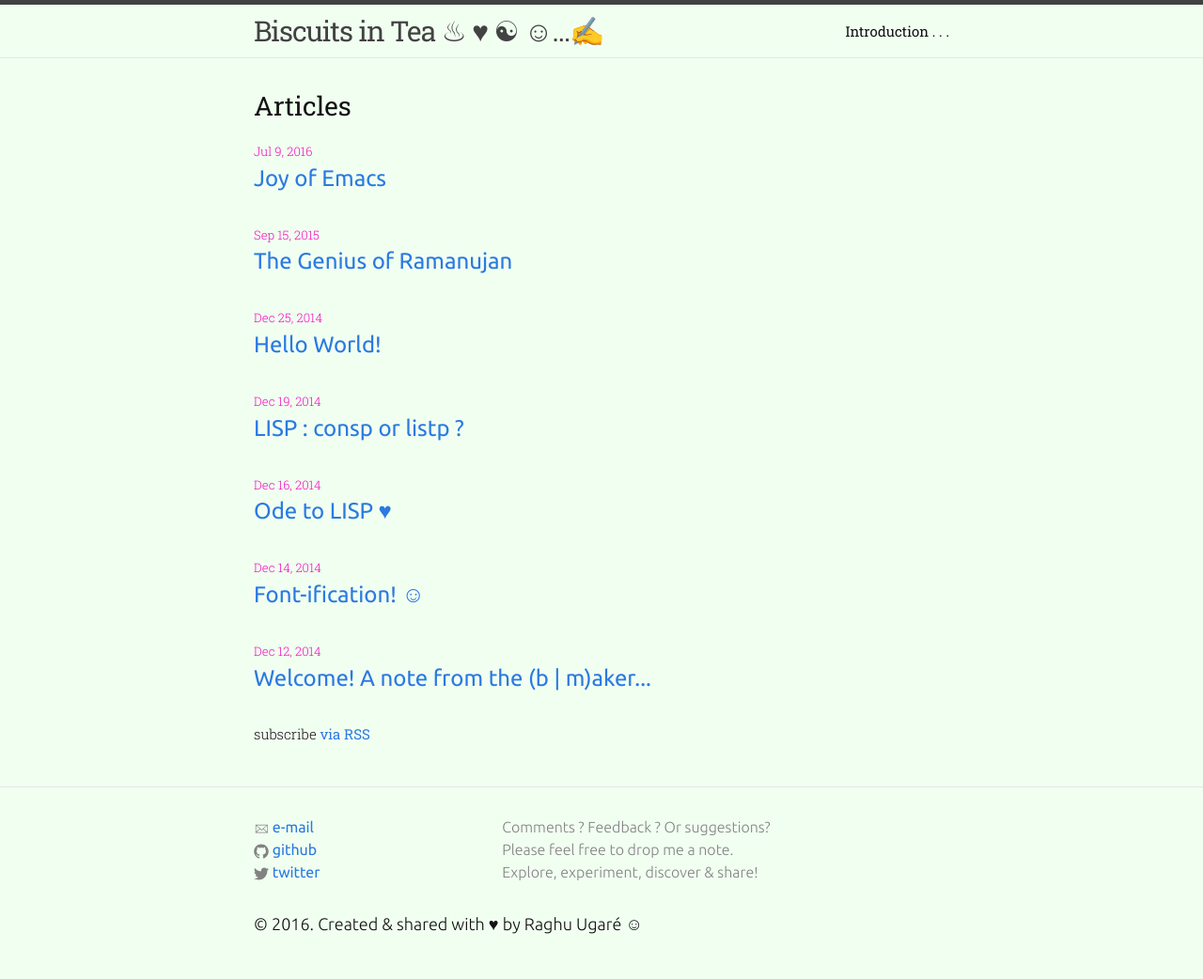
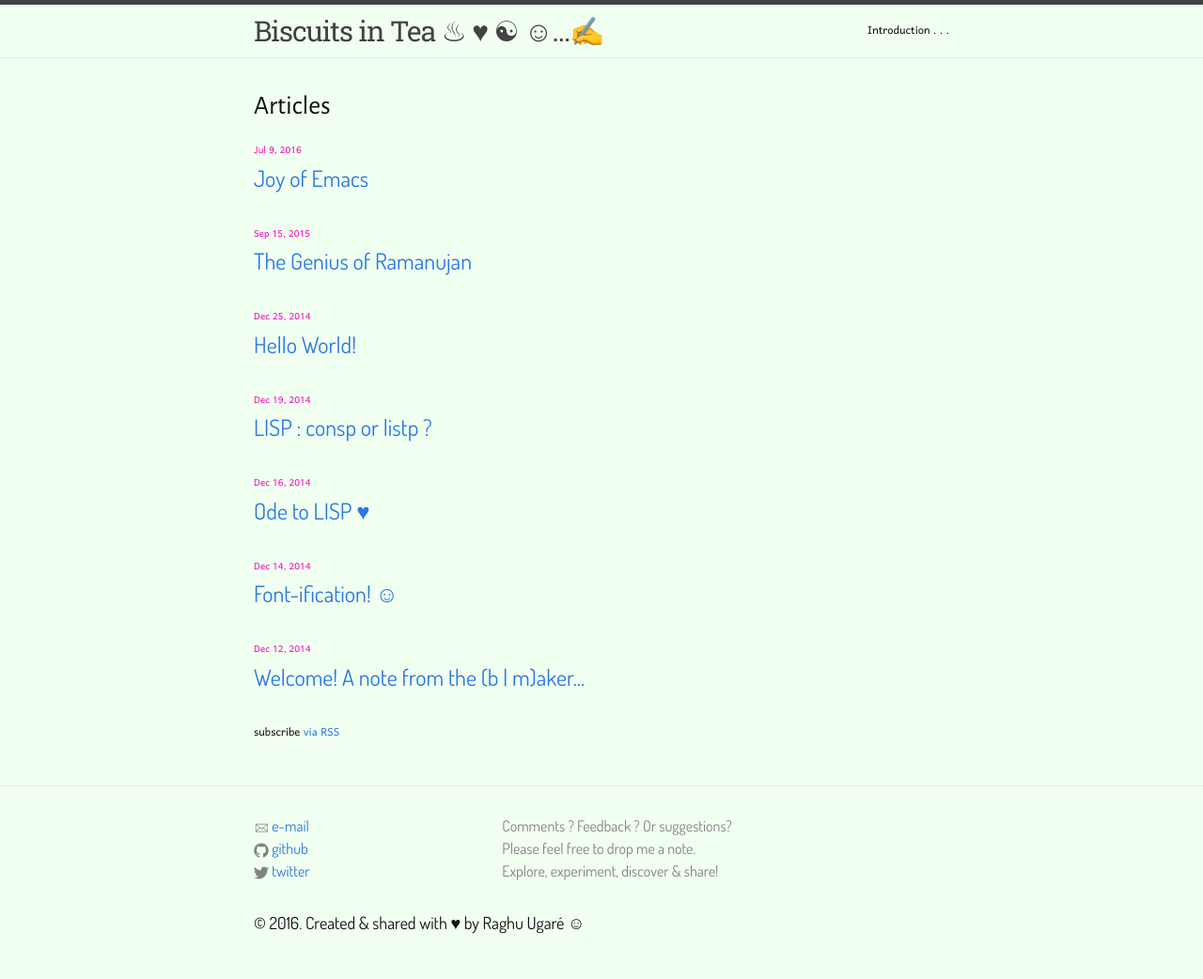
Before and after one commit to raghuugare/raghuugare.bkup, a Jekyll site: the page built from index.html, in a window 1280 px wide. Shown: the whole page at 94% size. Built offline with Jekyll 4.4.1, drawn with Linux system fonts in a browser that asks for light colours; some web fonts are replaced.

Commit message:
Add & change some fonts...! Let us see! :P

```diff
--- a/_includes/head.html
+++ b/_includes/head.html
@@ -18,6 +18,8 @@
 
   <!-- Load some Google Web-fonst too! ;-)  -->
   <link href='http://fonts.googleapis.com/css?family=Lora:400,700,400italic,700italic|Source+Sans+Pro:300,400,400italic,700,700italic|Ubuntu:300,400,700,300italic,400italic,700italic|Raleway:700,400,300|Open+Sans:300italic,400italic,700italic,400,700,300|Roboto+Slab:100,300,400,700' rel='stylesheet' type='text/css'>
+
+	<link href="https://fonts.googleapis.com/css?family=Alegreya+Sans|Dosis|Harmattan|Inconsolata|PT+Sans|Poppins" rel="stylesheet" type="text/css">
 
   <link href='http://fonts.googleapis.com/css?family=Rouge+Script|Redressed|Grand+Hotel|Dynalight|Great+Vibes|Molengo|Belleza|Milonga|Griffy|Amaranth' rel='stylesheet' type='text/css'>
 
--- a/css/main.scss
+++ b/css/main.scss
@@ -6,12 +6,14 @@
 // ===========================================
 // My variables
 
+// Alegreya Sans, Dosis, Harmattan, Inconsolata, PT Sans, Poppins
+
 $site-font-family: Roboto slab, lato, Helvetica Neue, sans-serif;
 $site-font-size: 30px;
 $site-font-weight: 400;
 $site-font-color: #ffa0df;
 
-$blockquote-font-family: lato, sans-serif;
+$blockquote-font-family: Alegreya Sans, lato, sans-serif;
 $blockquote-font-style: normal;
 $blockquote-font-size: 24px;
 $blockquote-font-weight: 300;
@@ -21,15 +23,15 @@ $code-font-style: normal;
 $code-font-weight: 400;
 $code-font-size:  15px;
 
-$title-font-family: marmelad, ubuntu, lato, sans-serif;
+$title-font-family: dosis, marmelad, ubuntu, lato, sans-serif;
 $title-font-color: #ffa00f; // #ffaa00; // #fa8221;
 $title-font-size: 40px;
 
-$post-link-font-family: marmelad, ubuntu, lato, sans-serif;
+$post-link-font-family: dosis, marmelad, ubuntu, lato, sans-serif;
 $post-link-font-weight: 400;
 $post-link-font-size: 24px;
 
-$page-heading-font-family: Roboto slab, lato, Helvetica Neue, Helvetica, sans-serif;
+$page-heading-font-family: Alegreya Sans, Roboto slab, lato, Helvetica Neue, Helvetica, sans-serif;
 $page-heading-font-size:   28px;
 $page-heading-font-color:  #66cdaa;
 $page-heading-font-weight: 400;
@@ -41,7 +43,7 @@ $body-font-weight: 300;
 // Our variables
 // Some nice fonts (albeit available locally! :-( ) : Optima, Seravek, Avenir, ...
 
-$base-font-family:  Merriweather, Roboto Slab, Source Sans Pro, Lato, Helvetica Neue, Helvetica, Arial, Sans-serif;
+$base-font-family:  Harmattan, Merriweather, Roboto Slab, Source Sans Pro, Lato, Helvetica Neue, Helvetica, Arial, Sans-serif;
 $base-font-size:   15px;
 $small-font-size:  $base-font-size * 0.875;
 $base-line-height: 1.5;
```
